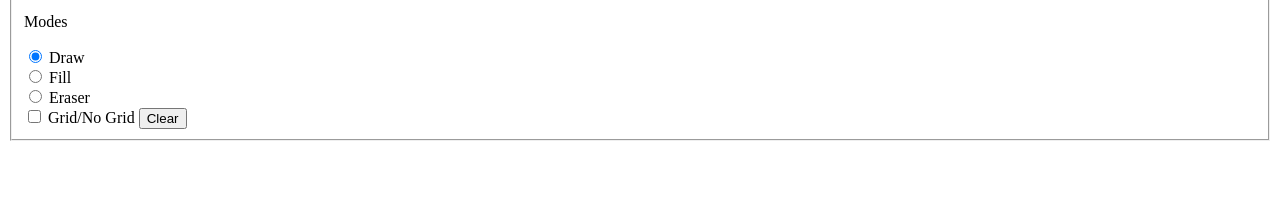
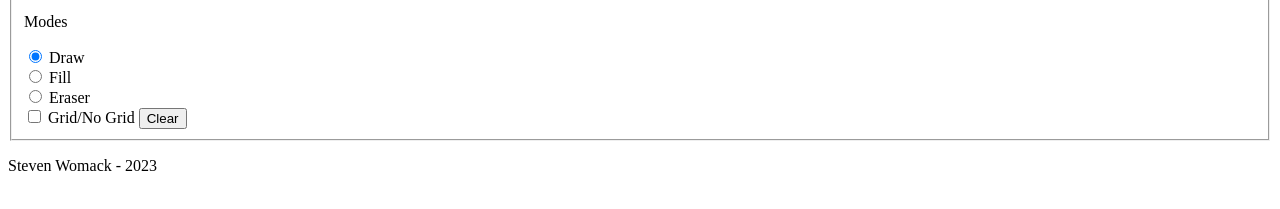
Before and after one commit to stwomac/stwomac.github.io, a plain HTML site: page projects/etch-a-sketch/index.html in a window 1280 px wide. Shown: the part 133-342 px from the top of the page. Drawn offline with Linux system fonts and the light colour scheme.

Commit message:
added footer text

```diff
--- a/projects/etch-a-sketch/index.html
+++ b/projects/etch-a-sketch/index.html
@@ -46,6 +46,6 @@
         </fieldset>
     </div>
     <div class="sketch-box"></div>
-    <div class="footer"></div>
+    <div class="footer"><p>Steven Womack - 2023</p></div>
 </body>
 </html>
```
